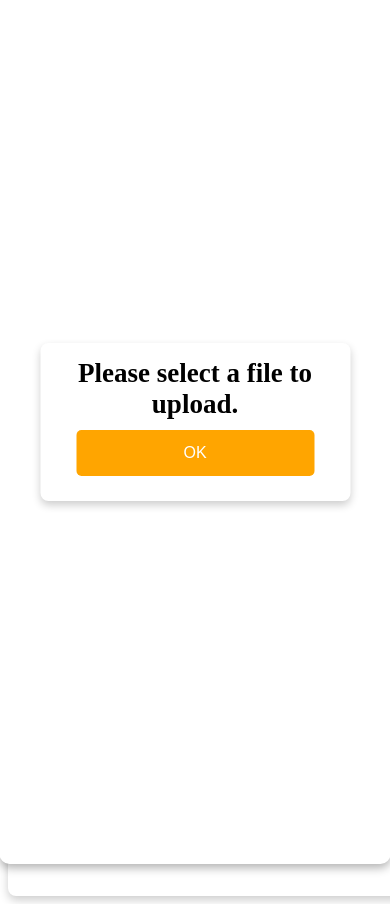
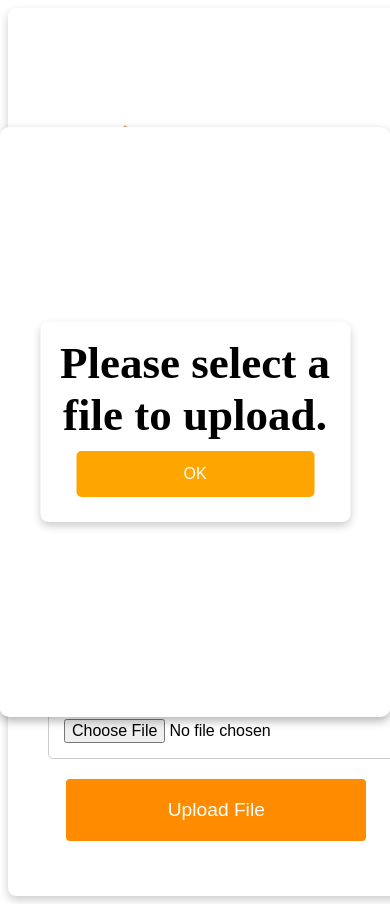
Before and after one commit to mahathisharma-nirmala-3699/price-checker, a plain HTML site: page index.html in a window 390 px wide. Both pictures are taken after a click on the button "Upload File". Shown: the top 904 px of the page. Drawn offline with Linux system fonts and the light colour scheme.

Commit message:
Update style.css

```diff
--- a/style.css
+++ b/style.css
@@ -449,6 +449,14 @@ input[type="text"] {
     font-size: 0.9rem;
     padding: 8px 15px;
   }
+  #popup,
+  #authModal,
+  #changeAuthModal {
+    width: 500px; /* Slightly larger popups for larger screens */
+    height: 550px;
+    font-size: 30px;
+  }
+
 }
 
 @media (max-width: 480px) {
@@ -459,6 +467,14 @@ input[type="text"] {
   .modal-content p {
     font-size: 0.8rem;
   }
+  #popup,
+  #authModal,
+  #changeAuthModal {
+    width: 500px; /* Slightly larger popups for larger screens */
+    height: 550px;
+    font-size: 30px;
+  }
+
 }
 
 /* Responsive Design Tweaks */
@@ -467,7 +483,7 @@ input[type="text"] {
   #authModal,
   #changeAuthModal {
     width: 500px; /* Slightly larger popups for larger screens */
-    height: 650px;
+    height: 550px;
     font-size: 30px;
   }
 
```
